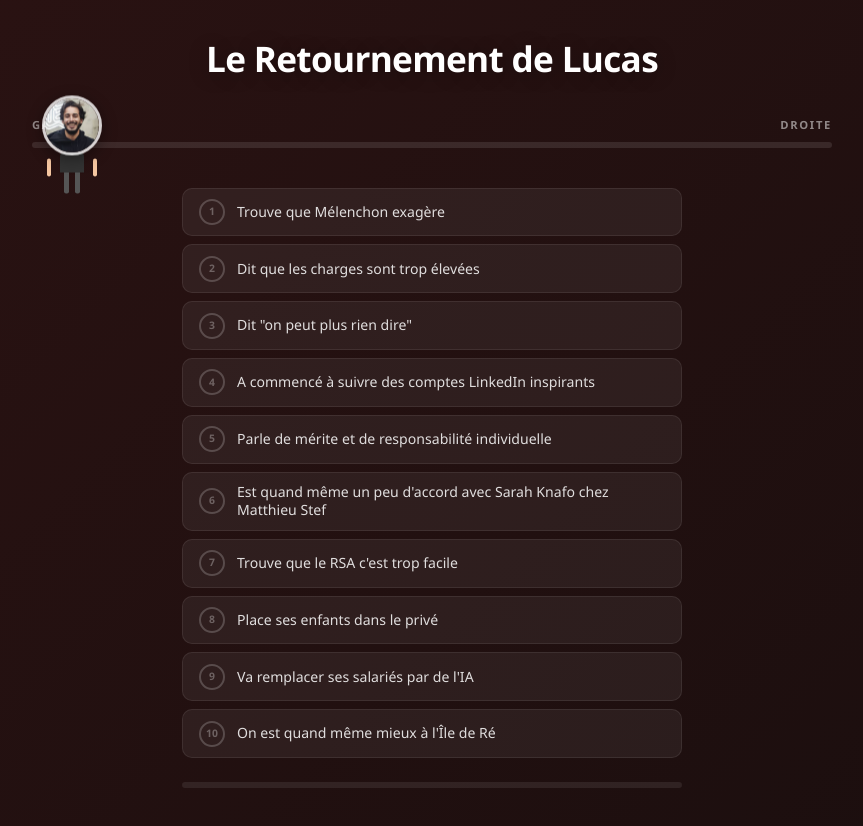
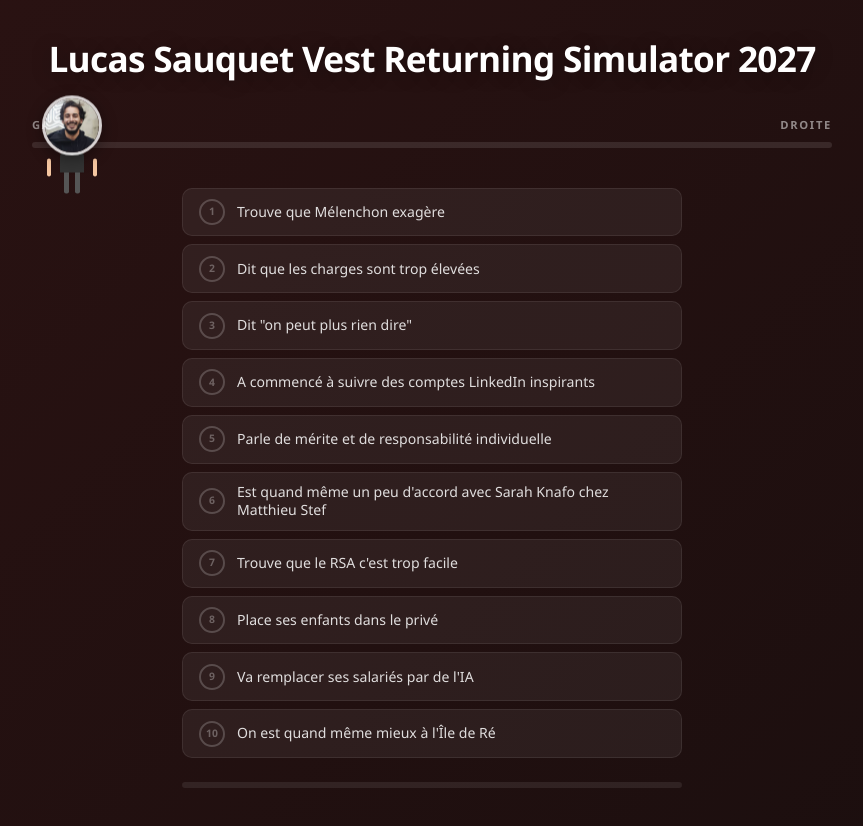
Before and after one commit to abbeyjaz/retourneur-de-veste, a Next.js app: page / in a window 1280 px wide. Shown: the top 826 px of the page, without its empty margins (208-1071 px from the left). Built offline with nearby package versions, Linux system fonts and the light colour scheme.

Commit message:
feat: rename to Lucas Sauquet Vest Returning Simulator 2027
Co-Authored-By: Claude Opus 4.6 <noreply@anthropic.com>

```diff
--- a/src/app/layout.tsx
+++ b/src/app/layout.tsx
@@ -9,7 +9,7 @@ const geistSans = localFont({
 });
 
 export const metadata: Metadata = {
-  title: "Le Retournement de Lucas",
+  title: "Lucas Sauquet Vest Returning Simulator 2027",
   description: "Lucas Sauquet retourne sa veste — un hommage interactif",
 };
 
--- a/src/app/page.tsx
+++ b/src/app/page.tsx
@@ -30,7 +30,7 @@ export default function Home() {
           hsl(${progress * 220}, ${30 + progress * 20}%, ${8 + progress * 5}%) 100%)`,
       }}
     >
-      <h1 className="title">Le Retournement de Lucas</h1>
+      <h1 className="title">Lucas Sauquet Vest Returning Simulator 2027</h1>
 
       {/* Zone du spectre politique */}
       <div className="spectrum">
```
